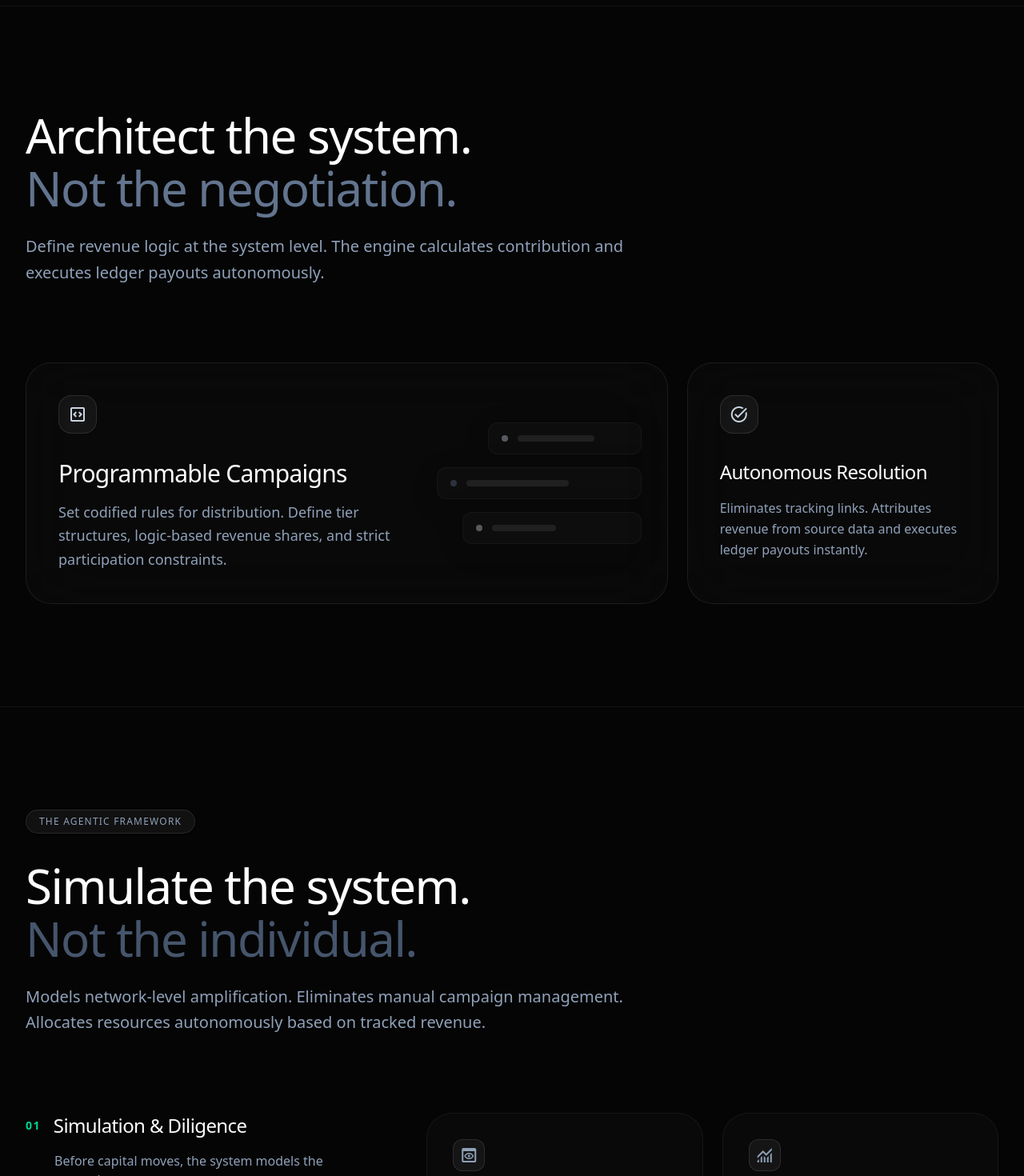
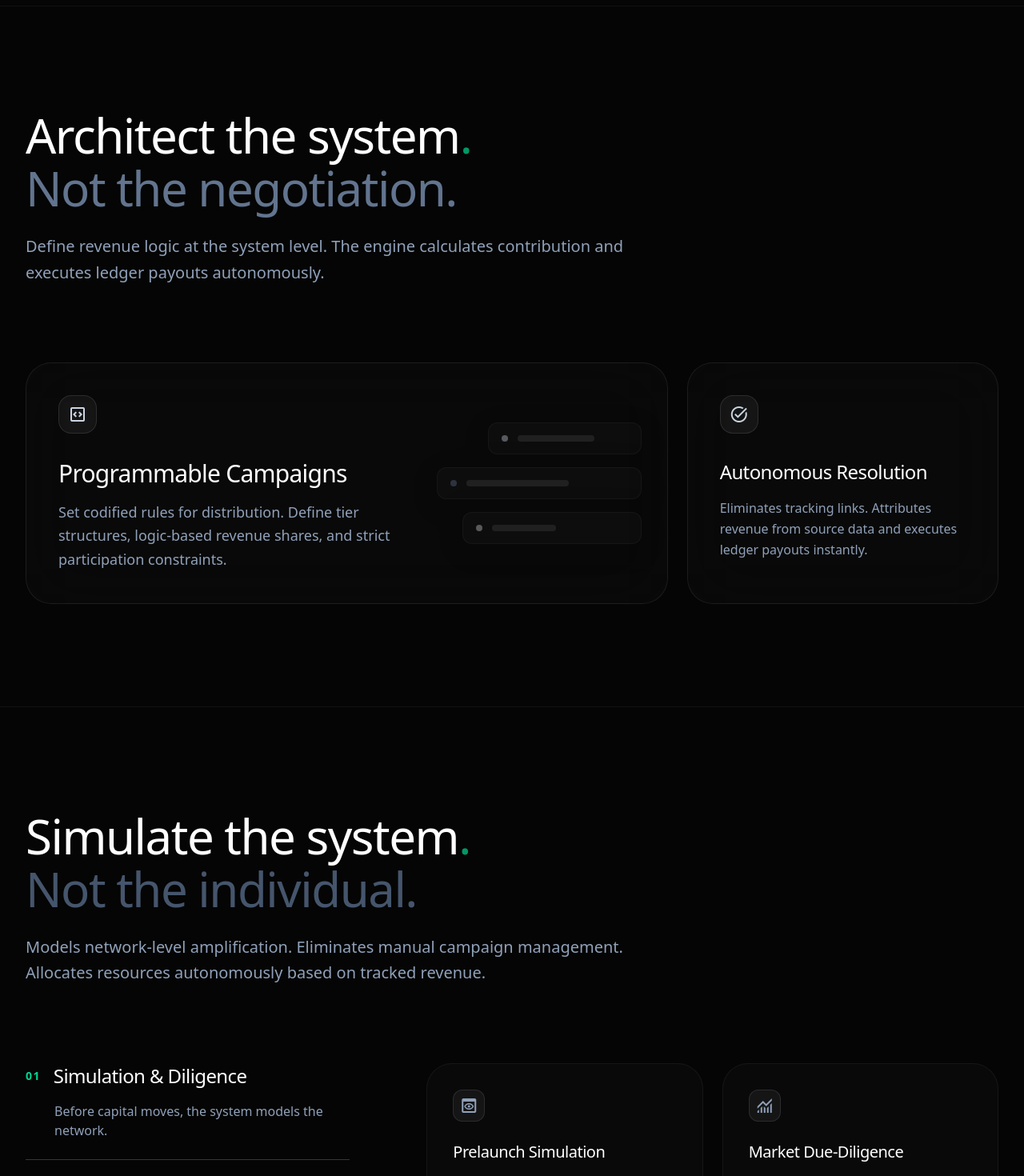
Before and after one commit to shirouem/ALIGN, a Next.js app: page / in a window 1280 px wide. Shown: the part 1760-3230 px from the top of the page at 80% size. Built offline with nearby package versions, Linux system fonts and the light colour scheme.

Commit message:
nav logo + section heading dots

```diff
--- a/src/components/layout/Footer.tsx
+++ b/src/components/layout/Footer.tsx
@@ -3,7 +3,7 @@ export default function Footer() {
         <footer className="bg-[#F5F7F5] py-12 px-6 border-t border-slate-200">
             <div className="mx-auto max-w-7xl flex flex-col md:flex-row justify-between items-center gap-6">
                 <div className="flex items-center gap-2">
-                    <span className="text-lg font-bold tracking-tight text-slate-900">ALIGN</span>
+                    <span className="text-lg font-bold tracking-widest text-slate-900">ALIGN<span className="text-emerald-600 text-2xl">.</span></span>
                 </div>
 
                 <div className="text-sm text-slate-500">
--- a/src/components/sections/Agentic.tsx
+++ b/src/components/sections/Agentic.tsx
@@ -94,11 +94,11 @@ export default function Agentic() {
                     viewport={{ once: true, margin: "-100px" }}
                     transition={{ duration: 0.8, ease: [0.16, 1, 0.3, 1] }}
                 >
-                    <div className="inline-flex items-center rounded-full border border-white/10 bg-white/5 px-4 py-1.5 text-xs font-medium uppercase tracking-widest text-slate-400 mb-8 shadow-sm">
+                    {/* <div className="inline-flex items-center rounded-full border border-white/10 bg-white/5 px-4 py-1.5 text-xs font-medium uppercase tracking-widest text-slate-400 mb-8 shadow-sm">
                         The Agentic Framework
-                    </div>
+                    </div> */}
                     <h2 className="text-4xl md:text-5xl lg:text-6xl font-medium tracking-tight text-white mb-6 leading-[1.1]">
-                        Simulate the system.<br className="hidden md:block" />
+                        Simulate the system<span className="text-emerald-600">.</span><br className="hidden md:block" />
                         <span className="text-slate-600">Not the individual.</span>
                     </h2>
                     <p className="text-xl text-slate-400 font-light leading-relaxed">
@@ -117,26 +117,22 @@ export default function Agentic() {
                                 <button
                                     key={phase.id}
                                     onClick={() => setActivePhase(phase.id)}
-                                    className={`group flex flex-col text-left transition-all duration-300 pb-6 border-b ${
-                                        isActive ? "border-white/20" : "border-white/5 hover:border-white/10"
-                                    }`}
+                                    className={`group flex flex-col text-left transition-all duration-300 pb-6 border-b ${isActive ? "border-white/20" : "border-white/5 hover:border-white/10"
+                                        }`}
                                 >
                                     <div className="flex items-center gap-4 mb-2">
-                                        <span className={`text-sm font-semibold tracking-widest transition-colors duration-300 ${
-                                            isActive ? "text-emerald-400" : "text-slate-600 group-hover:text-slate-400"
-                                        }`}>
+                                        <span className={`text-sm font-semibold tracking-widest transition-colors duration-300 ${isActive ? "text-emerald-400" : "text-slate-600 group-hover:text-slate-400"
+                                            }`}>
                                             {phase.label}
                                         </span>
-                                        <h3 className={`text-2xl font-medium tracking-tight transition-colors duration-300 ${
-                                            isActive ? "text-white" : "text-slate-500 group-hover:text-slate-300"
-                                        }`}>
+                                        <h3 className={`text-2xl font-medium tracking-tight transition-colors duration-300 ${isActive ? "text-white" : "text-slate-500 group-hover:text-slate-300"
+                                            }`}>
                                             {phase.title}
                                         </h3>
                                     </div>
                                     {/* Subtitle is fully shown when active */}
-                                    <div className={`overflow-hidden transition-all duration-300 ${
-                                        isActive ? "max-h-20 opacity-100" : "max-h-0 opacity-0"
-                                    }`}>
+                                    <div className={`overflow-hidden transition-all duration-300 ${isActive ? "max-h-20 opacity-100" : "max-h-0 opacity-0"
+                                        }`}>
                                         <p className="text-slate-400 font-light mt-2 pl-[2.25rem]">
                                             {phase.subtitle}
                                         </p>
--- a/src/components/sections/Pillars.tsx
+++ b/src/components/sections/Pillars.tsx
@@ -15,7 +15,7 @@ export default function Pillars() {
                     transition={{ duration: 0.8, ease: [0.16, 1, 0.3, 1] }}
                 >
                     <h2 className="text-4xl md:text-5xl lg:text-6xl font-medium tracking-tight text-white mb-6 leading-[1.1]">
-                        Architect the system.<br className="hidden md:block" />
+                        Architect the system<span className="text-emerald-600">.</span><br className="hidden md:block" />
                         <span className="text-slate-500">Not the negotiation.</span>
                     </h2>
                     <p className="text-xl text-slate-400 font-light leading-relaxed">
@@ -73,7 +73,7 @@ export default function Pillars() {
                     >
                         <div className="absolute inset-x-0 top-0 h-px bg-gradient-to-r from-transparent via-white/20 to-transparent opacity-0 group-hover:opacity-100 transition-opacity duration-700"></div>
                         <div className="p-10 z-10 h-full flex flex-col">
-                           <div className="w-12 h-12 rounded-2xl bg-white/5 border border-white/10 flex items-center justify-center mb-8">
+                            <div className="w-12 h-12 rounded-2xl bg-white/5 border border-white/10 flex items-center justify-center mb-8">
                                 <span className="material-symbols-outlined text-slate-300 text-2xl">task_alt</span>
                             </div>
                             <h3 className="text-2xl font-medium text-white mb-4 tracking-tight">Autonomous Resolution</h3>
--- a/src/components/sections/Pricing.tsx
+++ b/src/components/sections/Pricing.tsx
@@ -70,7 +70,7 @@ export default function Pricing() {
                 >
 
                     <h2 className="text-4xl md:text-5xl font-medium tracking-tight text-white mb-6 leading-[1.1]">
-                        Infrastructure that aligns with your scale.
+                        Infrastructure that aligns with your scale<span className="text-emerald-600">.</span>
                     </h2>
                     <p className="text-xl text-slate-400 font-light leading-relaxed">
                         ALIGN charges for infrastructure and participates in revenue it helps generate.                   </p>
```
